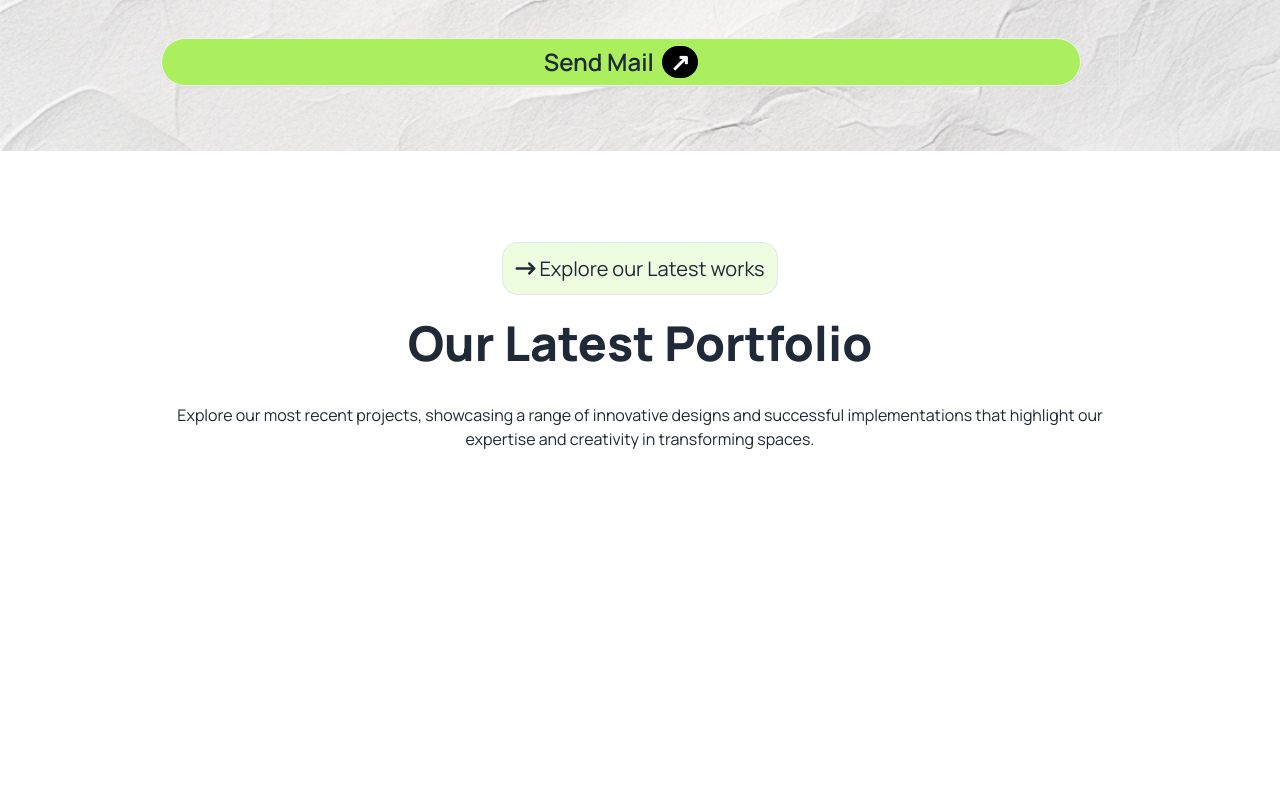
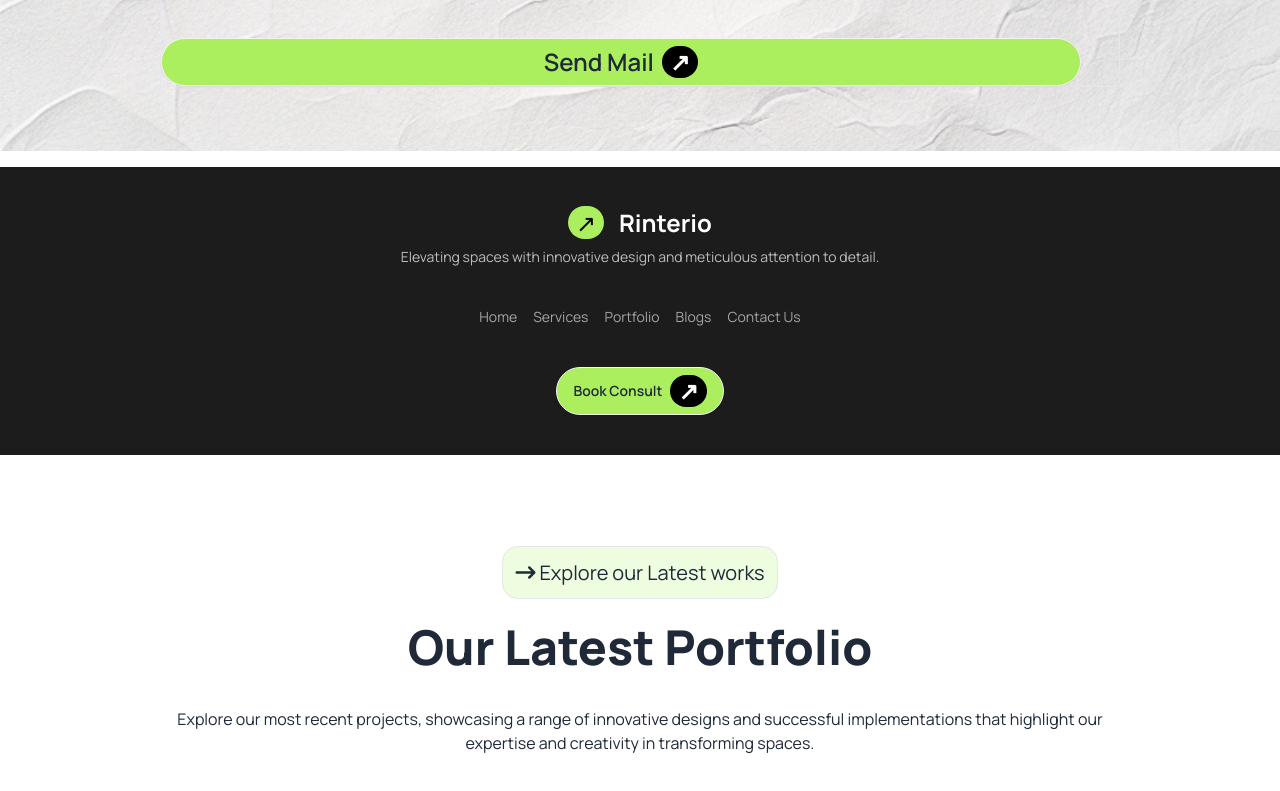
Before and after one commit to shohidulislam12/Assingment-3-solv, a plain HTML site: page index.html in a window 1280 px wide. Shown: the part 3781-4572 px from the top of the page. Before the commit the page ends 4336 px from the top, so only its background shows below. Drawn offline with nearby package versions, Linux system fonts and the light colour scheme.

Commit message:
complete footer part

```diff
--- a/index.html
+++ b/index.html
@@ -314,22 +314,31 @@
     <input type="number" placeholder="Phone Number*" class="input input-bordered required w-full sm:w-[48%]" />
     <input type="email" placeholder="Email*" class="input input-bordered required w-1/2  w-full sm:w-[48%]" />
     <textarea name="text " id="text " rows="4 " cols="5" class="input input-bordered required w-full sm:w-[96%] text-opacity-70 ">Write your message here </textarea>
-
 <a href="#" class="btn bg-secondary rounded-3xl text-2xl sm:w-[96%] w-full" > Send Mail <span class="bg-black text-2xl text-white rounded-full px-2">↗︎</span></a>
-
-
-
-
    </div>
-
-
-
-
-
 </section>
 
+<!-- footer  -->
+<footer class=" container py-10  mx-auto footer footer-center bg-[#1C1C1C] text-white ">
+    <aside>
 
+        <h2 class="space-x-3"> <span class="bg-secondary text-2xl text-black rounded-full px-2">↗︎</span> <span class="text-2xl font-bold"> Rinterio</span></h2>
+      <p class="text-sm opacity-70">
+        Elevating spaces with innovative design and meticulous attention to detail.
+      </p>
+    </aside>
+    <nav>
+          <ul class="opacity-60 grid lg:grid-flow-col grid-cols-1 gap-4 ">
+<li><a href="#">Home</a></li>
+<li><a href="#">Services</a></li>
+<li><a href="#">Portfolio</a></li>
+<li><a href="#">Blogs</a></li>
+<li><a href="#">Contact Us</a></li>
+          </ul>
+    </nav>
 
+   <div > <a class=" btn bg-secondary rounded-3xl " href="#"> Book Consult <span class="bg-black text-2xl text-white rounded-full px-2">↗︎</span></a></div>
+  </footer>
 
 
 
@@ -348,7 +357,7 @@
 
 <!-- Our Latest Portfolio section--  -->
 <section class="container mx-auto space-y-4 py-16 my-10 ">
-        <div class="w-3/4  text-center mx-auto space-y-9  ">
+        <div class="lg:w-3/4  text-center mx-auto space-y-9  ">
             <p class="text-xl border bg-[#ABEF5F33] inline p-3 rounded-2xl items-center  "> <i class="fa-solid fa-arrow-right-long"></i>  Explore our Latest works </p>
             <h1 class="sm:text-5xl text-4xl font-extrabold">Our Latest Portfolio</h1>
             <p class=" ">
```
